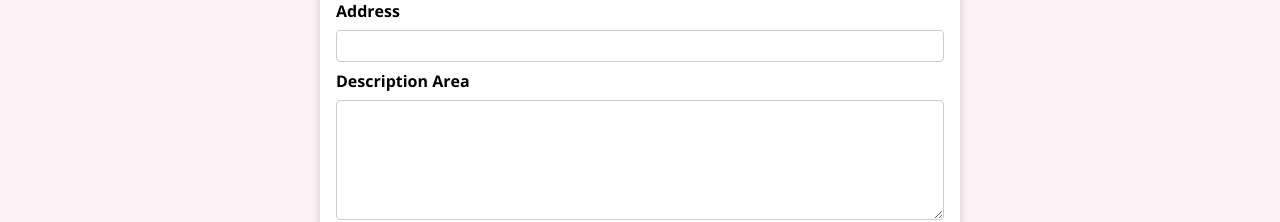
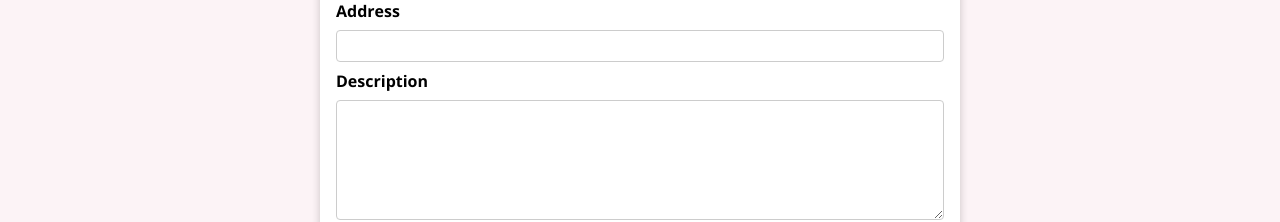
Before and after one commit to bharadwajpulikanti/meetups, a React (Create React App) app: page /new-meetup in a window 1280 px wide. Shown: the part 372-594 px from the top of the page. Built offline with nearby package versions, Linux system fonts and the light colour scheme.

Commit message:
Description of changes made

```diff
--- a/src/components/meetups/NewMeetupForm.js
+++ b/src/components/meetups/NewMeetupForm.js
@@ -22,7 +22,7 @@ function NewMeetupForm() {
           <input type="text" required id="address" />
         </div>
         <div className={classes.control}>
-          <label htmlFor="description">Description Area</label>
+          <label htmlFor="description">Description</label>
           <textarea id="description" required rows="5"></textarea>
         </div>
         <div className={classes.actions}>
```
Also changed, not shown: package.json (+7 -1 lines), 1 other file (tests, documents, lock files or other folders).
